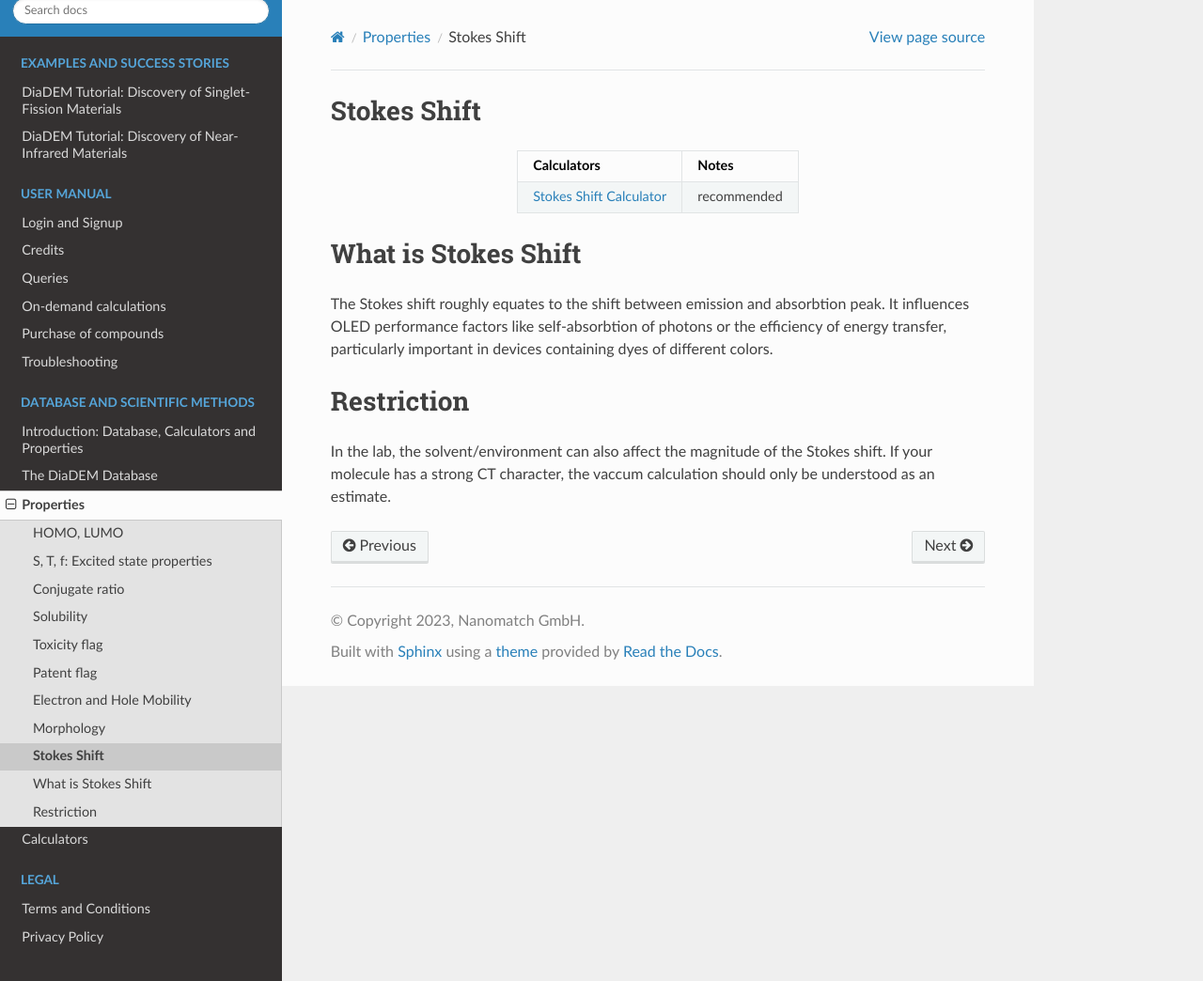
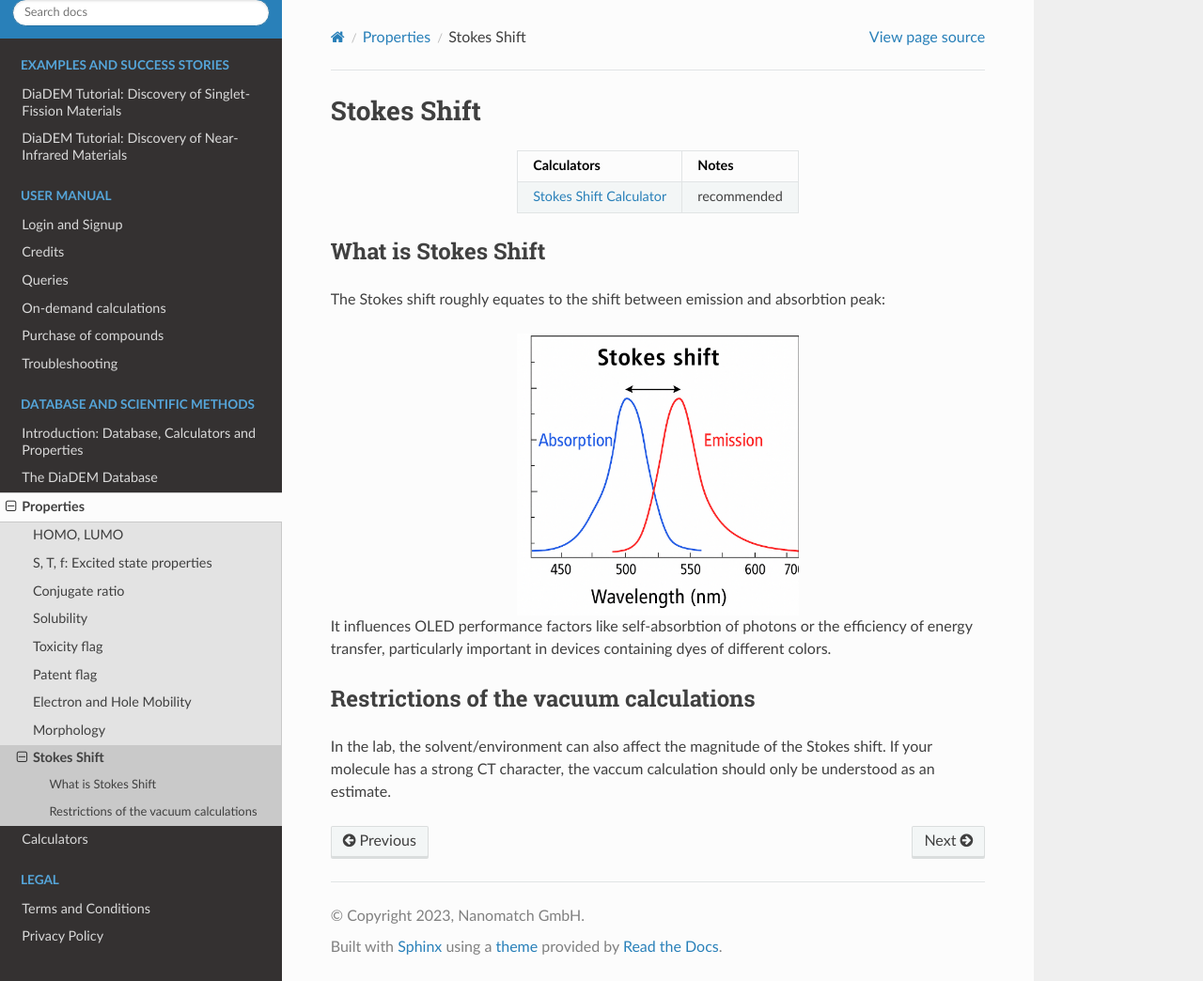
Before and after one commit to diadem-platform/diadem-docs, a Sphinx documentation site: the page built from docs/source/science/properties/stokes_shift.rst, in a window 1280 px wide and 1044 px high. Shown: the whole window at 94% size. Built offline with Sphinx 7.4.7 and the Read the Docs theme 3.1.0, drawn with Linux system fonts in a browser that asks for light colours.

Commit message:
corrections

```diff
--- a/docs/source/science/calculators/stokes_shift.rst
+++ b/docs/source/science/calculators/stokes_shift.rst
@@ -137,3 +137,7 @@
    * - 2
      - `Molecule_S1_opt.mol2`
      - Excited state (:math:`S1`) geometry in MOL2 format
+
+
+Experimental Verification
+-------------------------
--- a/docs/source/science/properties/stokes_shift.rst
+++ b/docs/source/science/properties/stokes_shift.rst
@@ -14,14 +14,21 @@
      - recommended
 
 What is Stokes Shift
-====================
+--------------------
 
-The Stokes shift roughly equates to the shift between emission and absorbtion peak.
+The Stokes shift roughly equates to the shift between emission and absorbtion peak:
+
+.. image:: stokes_shift/a_e.png
+          :width: 300px
+          :align: center
+
+
+
 It influences OLED performance factors like self-absorbtion of photons or the efficiency of energy transfer,
 particularly important in devices containing dyes of different colors.
 
 
-Restriction
-===========
+Restrictions of the vacuum calculations
+---------------------------------------
 
 In the lab, the solvent/environment can also affect the magnitude of the Stokes shift. If your molecule has a strong CT character, the vaccum calculation should only be understood as an estimate.
```
